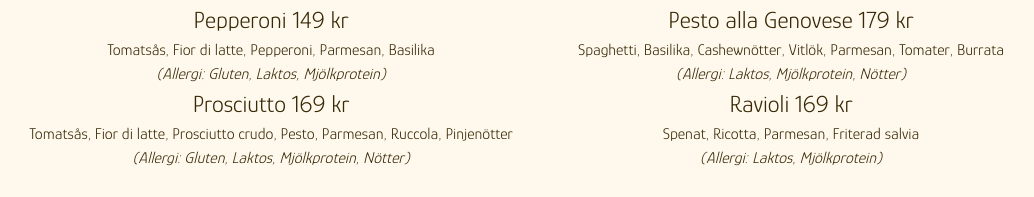
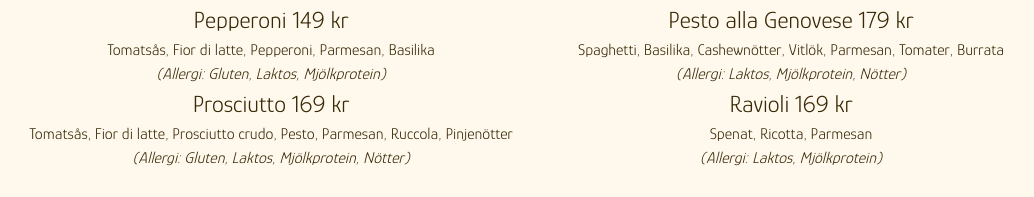
Before and after one commit to Woori-AB/website, a Next.js app: page / in a window 1280 px wide. Shown: the part 1383-1580 px from the top of the page, without its empty margins (109-1143 px from the left). Built offline with nearby package versions, Linux system fonts and the light colour scheme; a web font is replaced by a local one.

Commit message:
Update page.tsx

```diff
--- a/src/app/page.tsx
+++ b/src/app/page.tsx
@@ -145,7 +145,7 @@ export default function Home() {
               </div>
               <div className="flex flex-col items-center text-center">
                 <h2>Ravioli 169 kr</h2>
-                <span>Spenat, Ricotta, Parmesan, Friterad salvia</span>
+                <span>Spenat, Ricotta, Parmesan</span>
                 <span className="italic">(Allergi: Laktos, Mjölkprotein)</span>
               </div>
             </div>
```
